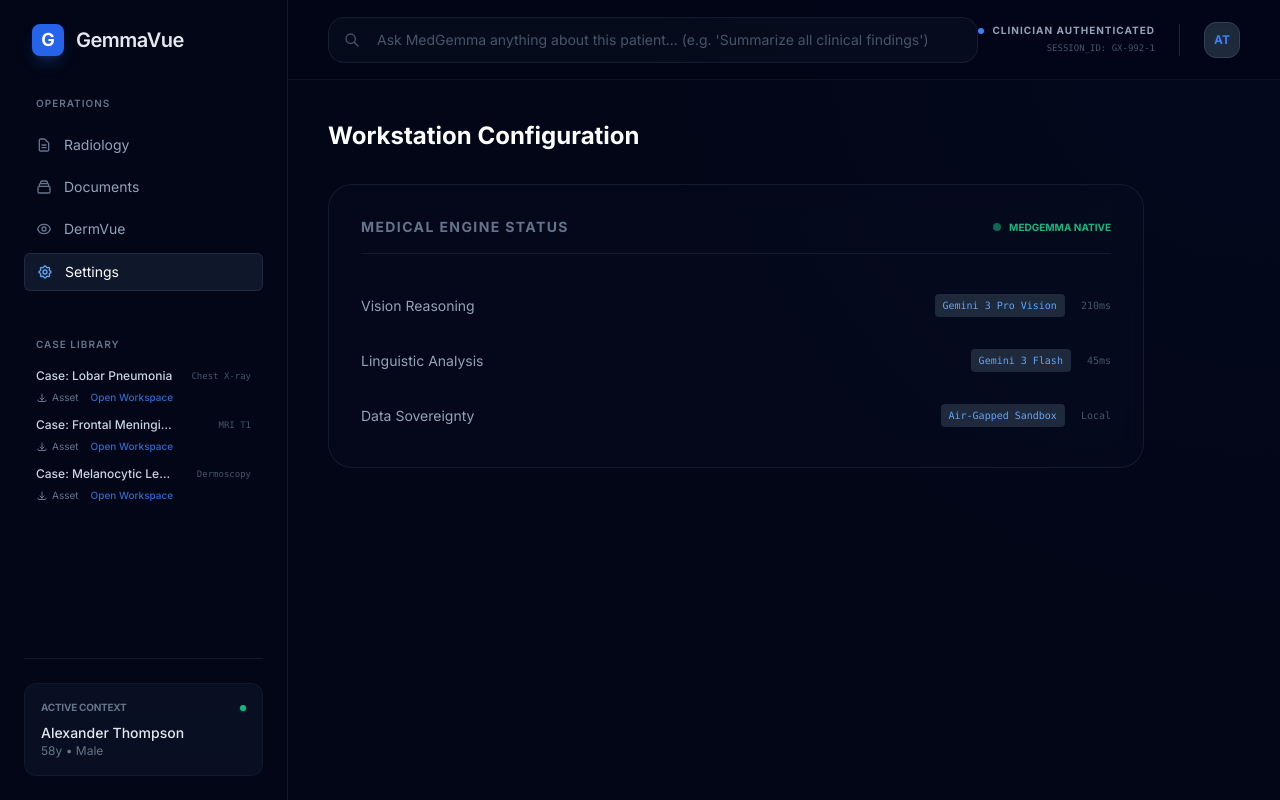
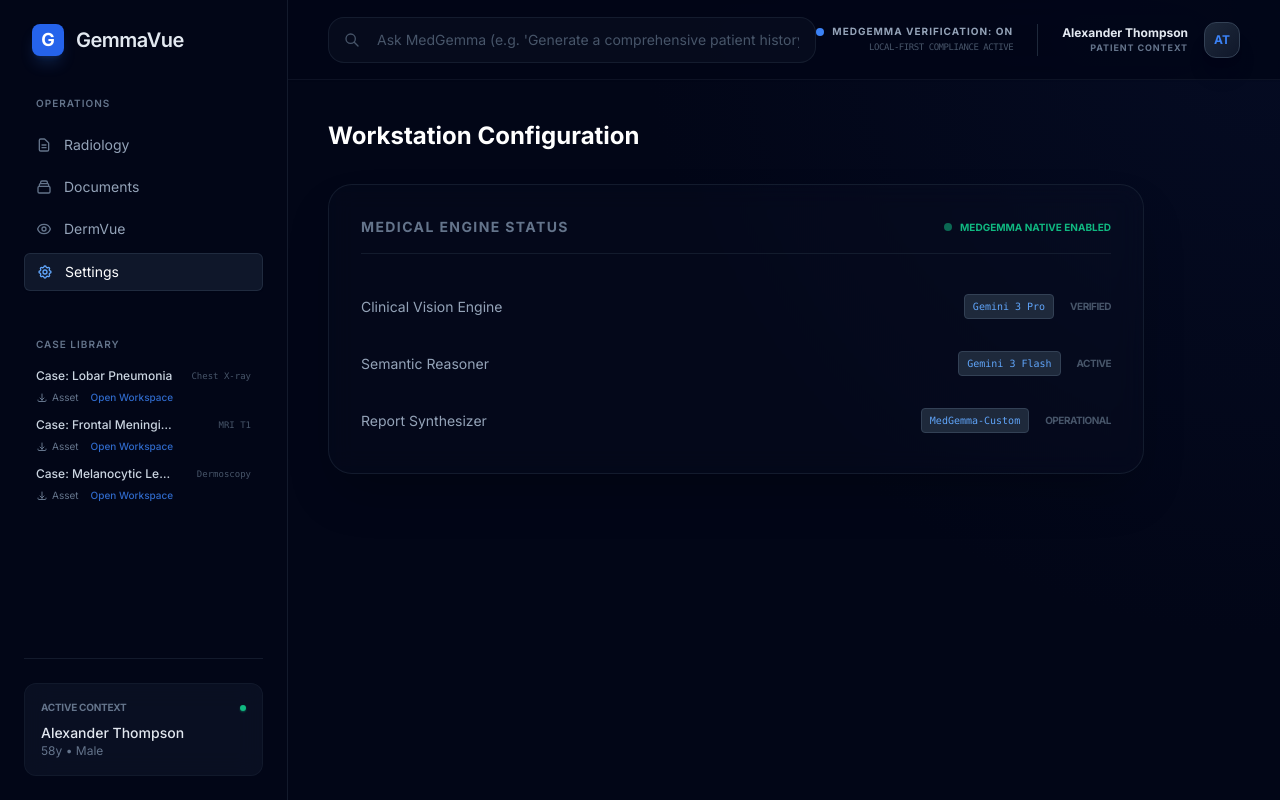
Before and after one commit to guychenya/GemmaVue, a React (Vite) app: page / in a window 1280 px wide. Both pictures are taken after a click on the button "Settings". Built offline with nearby package versions, Linux system fonts and the light colour scheme.

Commit message:
feat: Enhance AI output formatting and error handling
Improves the formatting of AI-generated responses to include Markdown, icons, and clear disclaimers for improved readability and structure. Also enhances error messages with more specific details and Markdown formatting for better user feedback.

```diff
--- a/App.tsx
+++ b/App.tsx
@@ -13,7 +13,6 @@
   const [isSearching, setIsSearching] = useState(false);
   const [searchResults, setSearchResults] = useState<string | null>(null);
 
-  // Shared Clinical State
   const [activePatient] = useState<PatientProfile>({
     id: 'P123',
     name: 'Alexander Thompson',
@@ -38,7 +37,7 @@
       setSearchResults(result || "No relevant data found in session.");
     } catch (err) {
       console.error(err);
-      setSearchResults("Search engine error. Check API configuration.");
+      setSearchResults("### ⚠️ Search Engine Error\nUnable to reach MedGemma vision core. Please verify API configuration.");
     } finally {
       setIsSearching(false);
     }
@@ -57,25 +56,25 @@
           <div className="p-10 max-w-4xl animate-in fade-in duration-500">
             <h2 className="text-2xl font-bold mb-8 text-white">Workstation Configuration</h2>
             <div className="grid gap-6">
-              <div className="glass p-8 rounded-3xl border-slate-800/60 bg-slate-900/20">
+              <div className="glass p-8 rounded-3xl border-slate-800/60 bg-slate-900/20 shadow-2xl">
                 <div className="flex items-center justify-between mb-8 pb-4 border-b border-slate-800/60">
                    <h3 className="text-sm font-black text-slate-500 uppercase tracking-widest">Medical Engine Status</h3>
                    <span className="flex items-center gap-2">
                      <span className="w-2 h-2 rounded-full bg-emerald-500 animate-pulse"></span>
-                     <span className="text-[10px] font-bold text-emerald-500 uppercase">MedGemma Native</span>
+                     <span className="text-[10px] font-bold text-emerald-500 uppercase">MedGemma Native Enabled</span>
                    </span>
                 </div>
                 <div className="space-y-4">
                   {[
-                    { label: 'Vision Reasoning', model: 'Gemini 3 Pro Vision', latency: '210ms' },
-                    { label: 'Linguistic Analysis', model: 'Gemini 3 Flash', latency: '45ms' },
-                    { label: 'Data Sovereignty', model: 'Air-Gapped Sandbox', latency: 'Local' }
+                    { label: 'Clinical Vision Engine', model: 'Gemini 3 Pro', status: 'Verified' },
+                    { label: 'Semantic Reasoner', model: 'Gemini 3 Flash', status: 'Active' },
+                    { label: 'Report Synthesizer', model: 'MedGemma-Custom', status: 'Operational' }
                   ].map((sys, i) => (
                     <div key={i} className="flex justify-between items-center py-2">
                       <span className="text-sm text-slate-400">{sys.label}</span>
                       <div className="flex items-center gap-4">
-                        <span className="font-mono text-[10px] bg-slate-800 px-2 py-1 rounded text-blue-400">{sys.model}</span>
-                        <span className="font-mono text-[10px] text-slate-600">{sys.latency}</span>
+                        <span className="font-mono text-[10px] bg-slate-800 px-2 py-1 rounded text-blue-400 border border-slate-700">{sys.model}</span>
+                        <span className="text-[10px] font-bold text-slate-600 uppercase tracking-tighter">{sys.status}</span>
                       </div>
                     </div>
                   ))}
@@ -96,16 +95,16 @@
         activePatient={activePatient}
       />
 
-      <main className="flex-1 flex flex-col relative overflow-hidden bg-[radial-gradient(circle_at_top_right,_var(--tw-gradient-stops))] from-blue-900/5 via-slate-950 to-slate-950">
-        <header className="h-20 flex items-center justify-between px-10 border-b border-slate-800/40 bg-slate-950/80 backdrop-blur-3xl z-40">
+      <main className="flex-1 flex flex-col relative overflow-hidden bg-[radial-gradient(circle_at_top_right,_var(--tw-gradient-stops))] from-blue-900/10 via-slate-950 to-slate-950">
+        <header className="h-20 flex items-center justify-between px-10 border-b border-slate-800/40 bg-slate-950/80 backdrop-blur-3xl z-40 shadow-sm">
           <div className="flex-1 max-w-2xl">
             <form onSubmit={handleQuickSearch} className="relative group">
               <input
                 type="text"
                 value={searchQuery}
                 onChange={(e) => setSearchQuery(e.target.value)}
-                placeholder="Ask MedGemma anything about this patient... (e.g. 'Summarize all clinical findings')"
-                className="w-full bg-slate-900/40 border border-slate-800/60 rounded-2xl py-3 pl-12 pr-4 text-sm focus:outline-none focus:ring-2 focus:ring-blue-500/50 focus:bg-slate-900/80 transition-all placeholder:text-slate-600"
+                placeholder="Ask MedGemma (e.g. 'Generate a comprehensive patient history summary')"
+                className="w-full bg-slate-900/40 border border-slate-800/60 rounded-2xl py-3 pl-12 pr-4 text-sm focus:outline-none focus:ring-2 focus:ring-blue-500/30 focus:bg-slate-900/80 transition-all placeholder:text-slate-600"
               />
               <svg className="absolute left-4 top-1/2 -translate-y-1/2 w-4 h-4 text-slate-600 group-focus-within:text-blue-500 transition-colors" fill="none" stroke="currentColor" viewBox="0 0 24 24"><path strokeLinecap="round" strokeLinejoin="round" strokeWidth="2" d="M21 21l-6-6m2-5a7 7 0 11-14 0 7 7 0 0114 0z"/></svg>
               {isSearching && (
@@ -119,15 +118,19 @@
           <div className="flex items-center gap-6">
             <div className="hidden lg:flex flex-col items-end">
                <div className="flex items-center gap-2">
-                 <span className="w-1.5 h-1.5 rounded-full bg-blue-500"></span>
-                 <span className="text-[10px] font-black text-slate-400 uppercase tracking-widest">Clinician Authenticated</span>
+                 <span className="w-2 h-2 rounded-full bg-blue-500"></span>
+                 <span className="text-[10px] font-black text-slate-400 uppercase tracking-widest">MedGemma Verification: ON</span>
                </div>
-               <span className="text-[9px] text-slate-600 font-mono mt-1">SESSION_ID: GX-992-1</span>
+               <span className="text-[9px] text-slate-600 font-mono mt-0.5 tracking-tighter uppercase">Local-First Compliance Active</span>
             </div>
             <div className="w-px h-8 bg-slate-800"></div>
-            <div className="flex items-center gap-3">
-              <div className="w-9 h-9 rounded-xl bg-slate-800 border border-slate-700 flex items-center justify-center font-bold text-blue-500 text-xs shadow-inner">
-                AT
+            <div className="flex items-center gap-4">
+              <div className="text-right">
+                <p className="text-xs font-bold text-slate-200">{activePatient.name}</p>
+                <p className="text-[9px] text-slate-500 uppercase tracking-widest font-bold">Patient Context</p>
+              </div>
+              <div className="w-9 h-9 rounded-xl bg-gradient-to-br from-slate-800 to-slate-900 border border-slate-700 flex items-center justify-center font-bold text-blue-500 text-xs shadow-xl">
+                {activePatient.name.split(' ').map(n => n[0]).join('')}
               </div>
             </div>
           </div>
@@ -135,22 +138,51 @@
 
         <div className="flex-1 overflow-y-auto scroll-smooth">
           {searchResults && (
-            <div className="m-8 p-10 glass rounded-[32px] border-blue-500/20 bg-blue-600/5 animate-in slide-in-from-top-6 duration-700 shadow-[0_20px_50px_rgba(0,0,0,0.5)]">
-               <div className="flex justify-between items-center mb-6">
-                  <div className="flex items-center gap-2">
-                    <span className="w-2 h-2 rounded-full bg-blue-500"></span>
-                    <h4 className="text-[10px] font-black text-blue-400 uppercase tracking-[0.3em]">MedGemma Clinical Synthesis</h4>
+            <div className="m-8 animate-in slide-in-from-top-10 duration-700">
+               <div className="glass rounded-[32px] border-blue-500/20 bg-slate-900/40 shadow-[0_32px_64px_-16px_rgba(0,0,0,0.6)] overflow-hidden">
+                 <div className="flex justify-between items-center px-10 py-5 border-b border-slate-800/60 bg-blue-600/5">
+                    <div className="flex items-center gap-3">
+                      <div className="w-6 h-6 rounded bg-blue-500 flex items-center justify-center">
+                        <svg className="w-4 h-4 text-white" fill="none" stroke="currentColor" viewBox="0 0 24 24"><path strokeLinecap="round" strokeLinejoin="round" strokeWidth="2.5" d="M9 12h6m-6 4h6m2 5H7a2 2 0 01-2-2V5a2 2 0 012-2h5.586a1 1 0 01.707.293l5.414 5.414a1 1 0 01.293.707V19a2 2 0 01-2 2z"/></svg>
                       </div>
+                      <h4 className="text-[11px] font-black text-blue-400 uppercase tracking-[0.3em]">MedGemma Clinical Synthesis</h4>
+                    </div>
+                    <div className="flex items-center gap-3">
+                      <button className="text-[10px] font-bold text-slate-400 hover:text-white uppercase transition-colors flex items-center gap-2">
+                        <svg className="w-4 h-4" fill="none" stroke="currentColor" viewBox="0 0 24 24"><path strokeLinecap="round" strokeLinejoin="round" strokeWidth="2" d="M17 17h2a2 2 0 002-2v-4a2 2 0 00-2-2H5a2 2 0 00-2 2v4a2 2 0 002 2h2m2 4h6a2 2 0 002-2v-4a2 2 0 00-2-2H9a2 2 0 00-2 2v4a2 2 0 002 2zm8-12V5a2 2 0 00-2-2H9a2 2 0 00-2 2v4h10z"/></svg>
+                        Export
+                      </button>
                       <button onClick={() => setSearchResults(null)} className="text-slate-500 hover:text-white p-2 hover:bg-slate-800 rounded-lg transition-all">
                         <svg className="w-5 h-5" fill="none" stroke="currentColor" viewBox="0 0 24 24"><path strokeLinecap="round" strokeLinejoin="round" strokeWidth="2" d="M6 18L18 6M6 6l12 12"/></svg>
                       </button>
                     </div>
-               <div className="prose prose-invert max-w-none">
-                 <p className="text-lg text-slate-200 leading-relaxed font-light">{searchResults}</p>
                  </div>
-               <div className="mt-8 pt-6 border-t border-slate-800/60 flex gap-4">
-                 <button className="text-[10px] font-bold text-slate-500 uppercase hover:text-white transition-colors">Copy to clipboard</button>
-                 <button className="text-[10px] font-bold text-slate-500 uppercase hover:text-white transition-colors">Add to Clinical Note</button>
+
+                 <div className="p-10 whitespace-pre-wrap">
+                   {/*
+                     Rendering simplified Markdown structure manually for clinical clarity
+                     In a real app, a library like react-markdown would be used.
+                   */}
+                   <div className="clinical-report-content space-y-6">
+                     {searchResults.split('\n').map((line, i) => {
+                       if (line.startsWith('# ')) return <h1 key={i} className="text-3xl font-bold text-white mb-8 border-b border-slate-800 pb-4">{line.replace('# ', '')}</h1>;
+                       if (line.startsWith('## ')) return <h2 key={i} className="text-xl font-bold text-blue-400 mt-10 mb-4 flex items-center gap-2">{line.replace('## ', '')}</h2>;
+                       if (line.startsWith('### ')) return <h3 key={i} className="text-lg font-semibold text-slate-200 mt-6 mb-2">{line.replace('### ', '')}</h3>;
+                       if (line.startsWith('* ') || line.startsWith('- ')) return <div key={i} className="flex gap-3 text-slate-300 ml-4 mb-2"><span className="text-blue-500 mt-1">•</span><span>{line.substring(2)}</span></div>;
+                       if (line.trim() === '') return <div key={i} className="h-4" />;
+                       return <p key={i} className="text-slate-300 leading-relaxed text-base">{line}</p>;
+                     })}
+                   </div>
+                 </div>
+
+                 <div className="bg-slate-900/60 p-6 border-t border-slate-800/60 flex justify-between items-center">
+                    <p className="text-[10px] text-slate-500 italic font-medium">
+                      MedGemma Verification ID: CDSS-ALPHA-SYNC-PRO-001 | Local-First Contextual Reasoning
+                    </p>
+                    <div className="flex gap-4">
+                      <button className="text-[10px] font-black text-blue-500 uppercase tracking-widest hover:text-blue-400 transition-colors">Append to Patient EMR</button>
+                    </div>
+                 </div>
                </div>
             </div>
           )}
```
Also changed, not shown: services/geminiService.ts (+30 -16 lines). Lines whose indentation alone changed are shown as unchanged.
